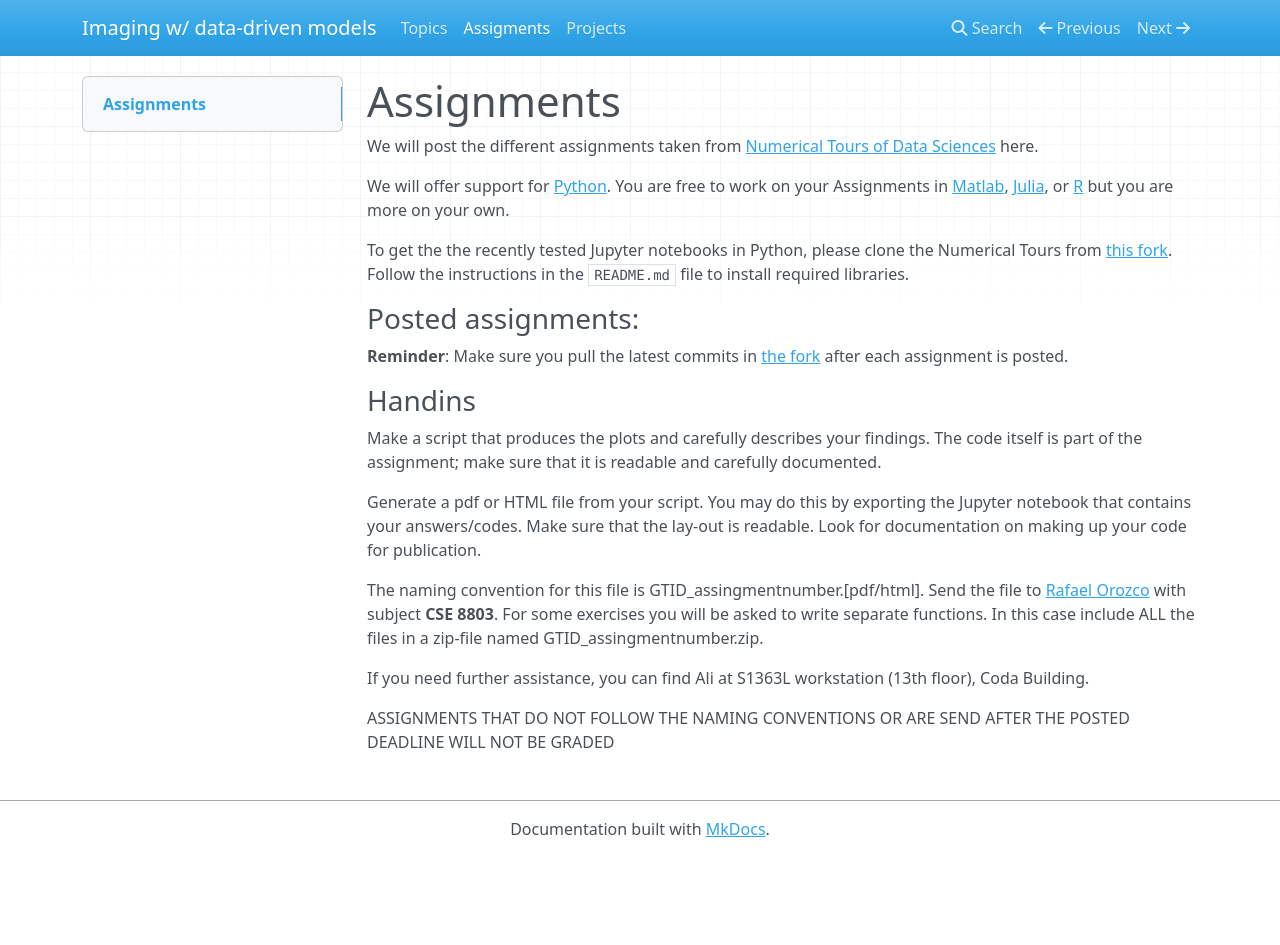
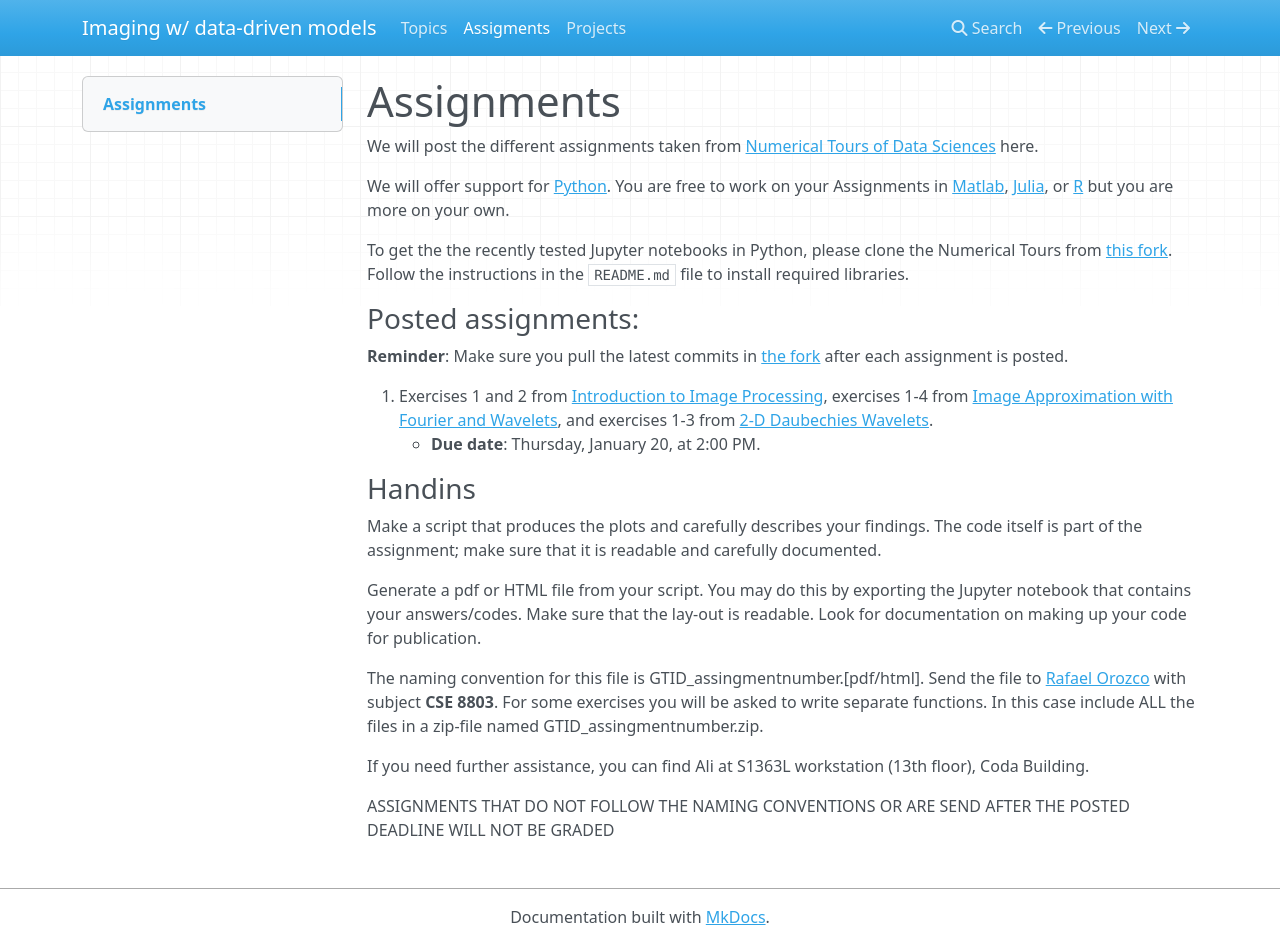
Before and after one commit to flexie/CSE-8803, an MkDocs documentation site: the page built from docs/homework.md, in a window 1280 px wide and 945 px high. Built offline with MkDocs 1.6.1, drawn with Linux system fonts in a browser that asks for light colours; nearby versions of some CDN libraries; old or Windows-style settings are respelled for this version of MkDocs.

Commit message:
Added homework

```diff
--- a/docs/homework.md
+++ b/docs/homework.md
@@ -10,10 +10,10 @@ To get the the recently tested Jupyter notebooks in Python, please clone the Num
 ### Posted assignments:
 
 **Reminder**: Make sure you pull the latest commits in [the fork] after each assignment is posted.
+
+1. Exercises 1 and 2 from [Introduction to Image Processing], exercises 1-4 from [Image Approximation with Fourier and Wavelets], and exercises 1-3 from [2-D Daubechies Wavelets].
+	* **Due date**: Thursday, January 20, at 2:00 PM.
 <!--
-1. Exercises 1 and 2 from [Introduction to Image Processing], exercises 1-4 from [Image Approximation with Fourier and Wavelets], and exercises 1-3 from [2-D Daubechies Wavelets].
-	* **Due date**: Thursday, January 23, at 3:00 PM.
-
 2. Exercises 1-5 from [Volumetric wavelet Data Processing], exercises 1 and 2 from [Linear Image Denoising], exercises 1-3 from [Wavelet Denoising], exercises 1-4 from [Wavelet Block Thresholding], and exercises 1-6 from [Stein Unbiased Risk Estimator].
 	* **Due date**: Thursday, January 30, at 3:00 PM.
 
```
